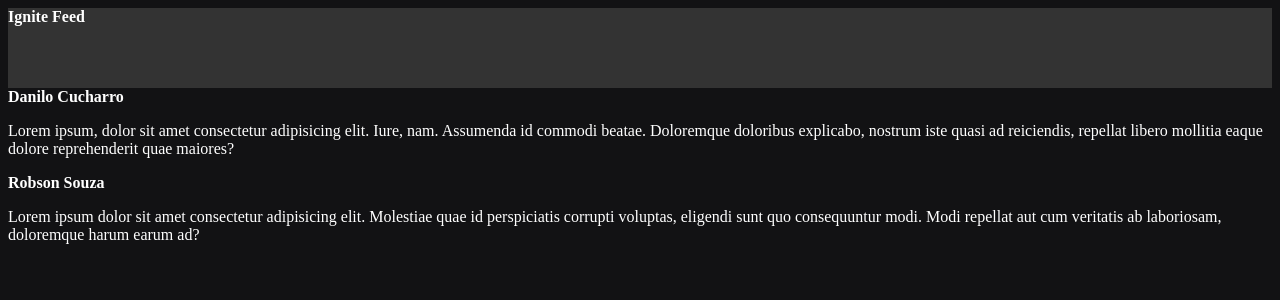
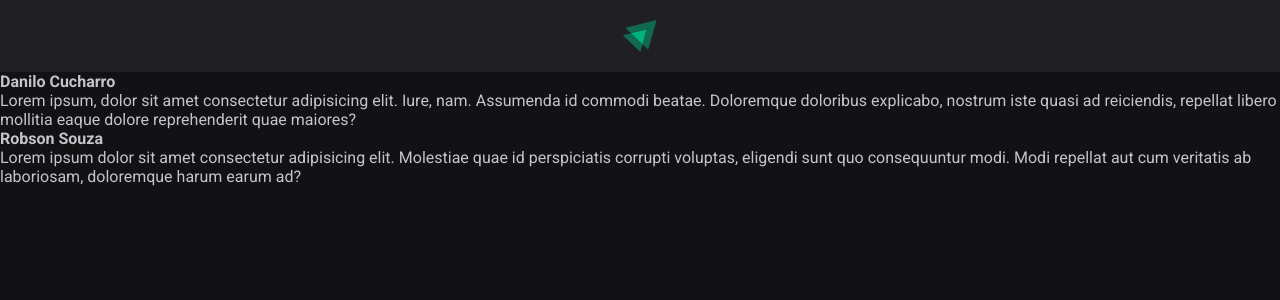
Before and after one commit to danilocucharro/01-fundamentos-reactjs, a React (Vite) app: page / in a window 1280 px wide. Shown: the top 300 px of the page. Built offline with nearby package versions, Linux system fonts and the light colour scheme.

Commit message:
header finalizado e estilos globais foram criados

```diff
--- a/index.html
+++ b/index.html
@@ -2,8 +2,15 @@
 <html lang="en">
   <head>
     <meta charset="UTF-8" />
+
+    <link rel="preconnect" href="https://fonts.googleapis.com" />
+    <link rel="preconnect" href="https://fonts.gstatic.com" crossorigin />
+
     <link rel="icon" type="image/svg+xml" href="/vite.svg" />
     <meta name="viewport" content="width=device-width, initial-scale=1.0" />
+
+    <link href="https://fonts.googleapis.com/css2?family=Roboto:wght@400;700&display=swap" rel="stylesheet" />
+
     <title>01-Fundamentos-Reactjs</title>
   </head>
   <body>
--- a/src/App.jsx
+++ b/src/App.jsx
@@ -1,7 +1,7 @@
 import { Post } from './Post'
 import { Header } from './components/Header'
 
-import './styles.css'
+import './global.css'
 
 export function App() {
   return (
--- a/src/components/Header.jsx
+++ b/src/components/Header.jsx
@@ -1,10 +1,11 @@
 import styles from './Header.module.css'
 
+import igniteLogo from '../assets/ignite-logo.svg';
+
 export function Header(){
-  console.log(styles)
   return(
     <header className={styles.header}>
-      <strong>Ignite Feed</strong>
+      <img src={igniteLogo} alt="Logotipo do Ignite" />
     </header>
   );
 }
--- a/src/components/Header.module.css
+++ b/src/components/Header.module.css
@@ -1,4 +1,10 @@
 .header {
-  background: #333;
-  height: 80px;
+  background: var(--gray-800);
+  display: flex;
+  justify-content: center;
+  padding: 1.25rem 0;
 }
+
+.header img {
+  height: 2rem;
+}
--- /dev/null
+++ b/src/global.css
@@ -0,0 +1,30 @@
+:root {
+  --white: #fff;
+  --gray-100: #e1e1e6;
+  --gray-300: #c4c4cc;
+  --gray-400: #8d8d99;
+  --gray-600: #323238;
+  --gray-700: #29292e;
+  --gray-800: #202024;
+  --gray-900: #121214;
+
+  --green-500: #00875f;
+}
+
+* {
+  margin: 0;
+  padding: 0;
+  box-sizing: border-box;
+}
+
+body {
+  background: var(--gray-900);
+  color: var(--gray-300);
+  -webkit-font-smoothing: antialiased;/*uma padronização para as fontes ficarem mais detalhadas*/
+}
+
+body, input, textarea, button {
+  font-family: 'Roboto', sans-serif;
+  font-weight: 400;
+  font-size: 1rem;
+}
--- a/src/styles.css
+++ /dev/null
@@ -1,4 +0,0 @@
-body {
-  background: #121214;
-  color: #fff;
-}
```
Also changed, not shown: src/assets/Ignite-logo.svg (added).
